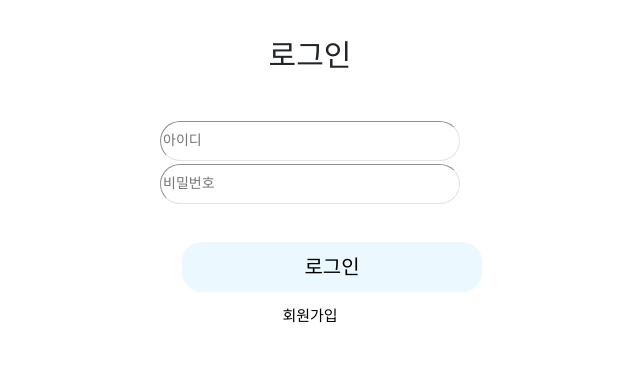
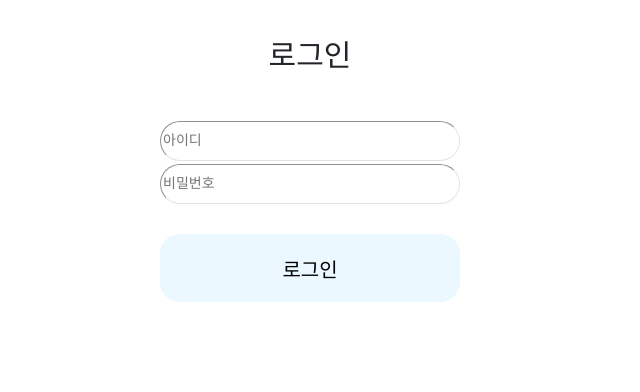
Before and after one commit to JJinPum-MyeongPum/JJinPum-MyeongPum, a Django app: template JmProject/account/templates/login.html in a window 1280 px wide. Shown: the part 73-465 px from the top of the page, without its empty margins (330-970 px from the left). Run offline with Django 3.2, Linux system fonts and the light colour scheme; the template is opened without the code that fills it, so the values that code supplies are empty; some libraries are stand-ins or nearby versions; some web fonts are replaced.

Commit message:
[지영] - 로그인 css 수정

```diff
--- a/JmProject/account/static/css/login.css
+++ b/JmProject/account/static/css/login.css
@@ -79,3 +79,30 @@ input:focus{
     right: 640px;
     top: 305px;
 }
+
+#wrapper {
+    position: relative;
+    height: 100%;
+}
+#content {
+    position: absolute;
+    left: 50%;
+    transform: translate(-50%);
+    width: 300px;
+}
+
+.btn_area {
+    margin: 30px 0 91px;
+}
+
+#btnJoin {
+    width: 100%;
+    padding: 21px 0 17px;
+    border: 0;
+    cursor: pointer;
+    color: rgb(0, 0, 0);
+    background-color: hsl(202, 100%, 96%);
+    font-size: 20px;
+    font-weight: 400;
+    border-radius: 20px;
+}
--- a/JmProject/account/templates/login.html
+++ b/JmProject/account/templates/login.html
@@ -14,9 +14,18 @@
             <input type="password" id="password" name="password" placeholder="비밀번호"><br>
         </div>
     </div>
-
-    <button id="button">로그인</button><br>
-    <a id="signup" href="{% url 'signup' %}">회원가입</a>
+    <!-- wrapper -->
+    <div id="wrapper">
+        <!-- content-->
+        <div id="content">
+                <!-- JOIN BTN-->
+                <div class="btn_area">
+                    <button id="btnJoin">
+                        로그인
+                    </button>
+                </div>
+            </div>
+        </div>
     <p id="error">{{error}}</p>
 </form>
 {% endblock %}
```
